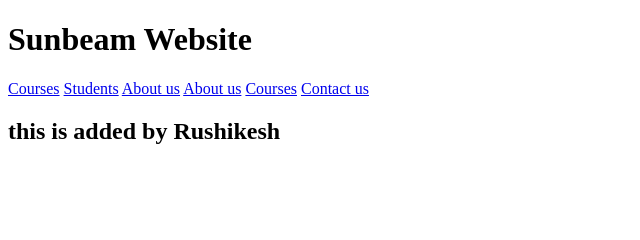
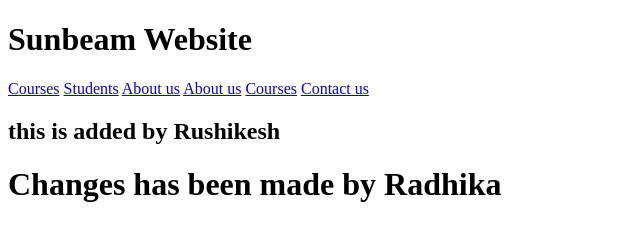
Before and after one commit to Raviumdale/sunbeam-website, a plain HTML site: page index.html in a window 1280 px wide. Shown: the whole page, without its empty margins (0-640 px from the left). Drawn offline with Linux system fonts and the light colour scheme.

Commit message:
changes made by radhika

```diff
--- a/index.html
+++ b/index.html
@@ -15,6 +15,6 @@
     <a href="students.html">Courses</a>
     <a href="contact-us.html">Contact us</a>
 	<h2>this is added by Rushikesh </h2>
-
+    <h1>Changes has been made by Radhika</h1>
 </body>
 </html>
```
